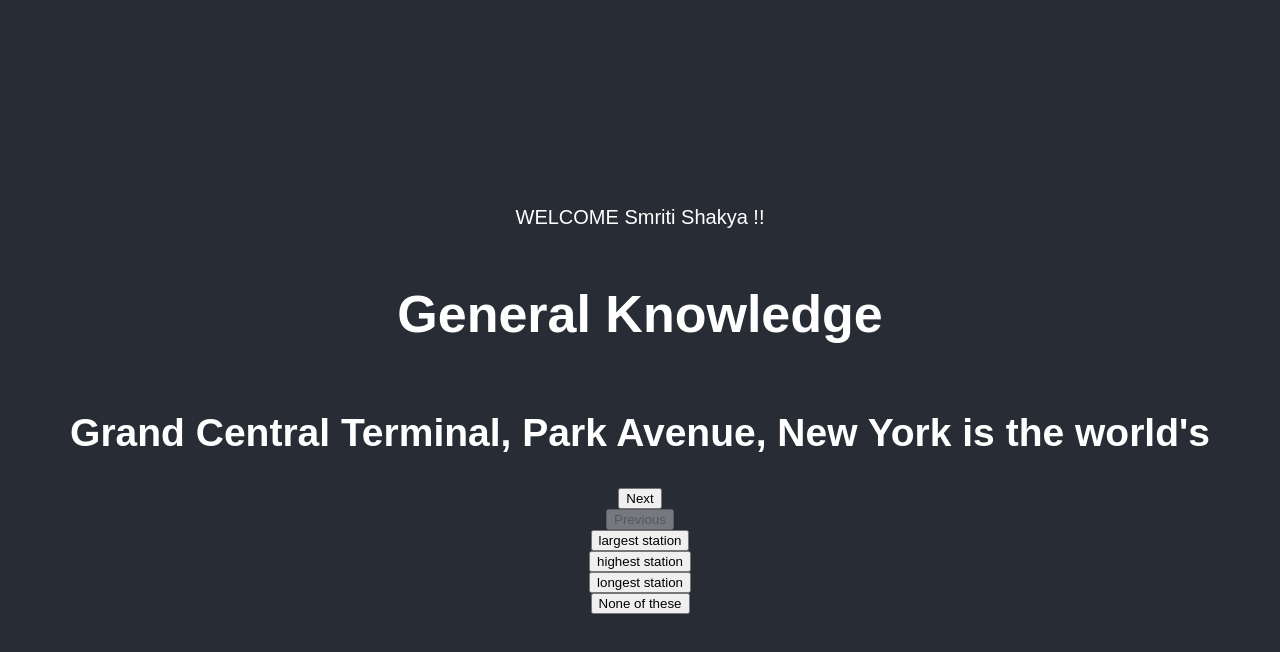
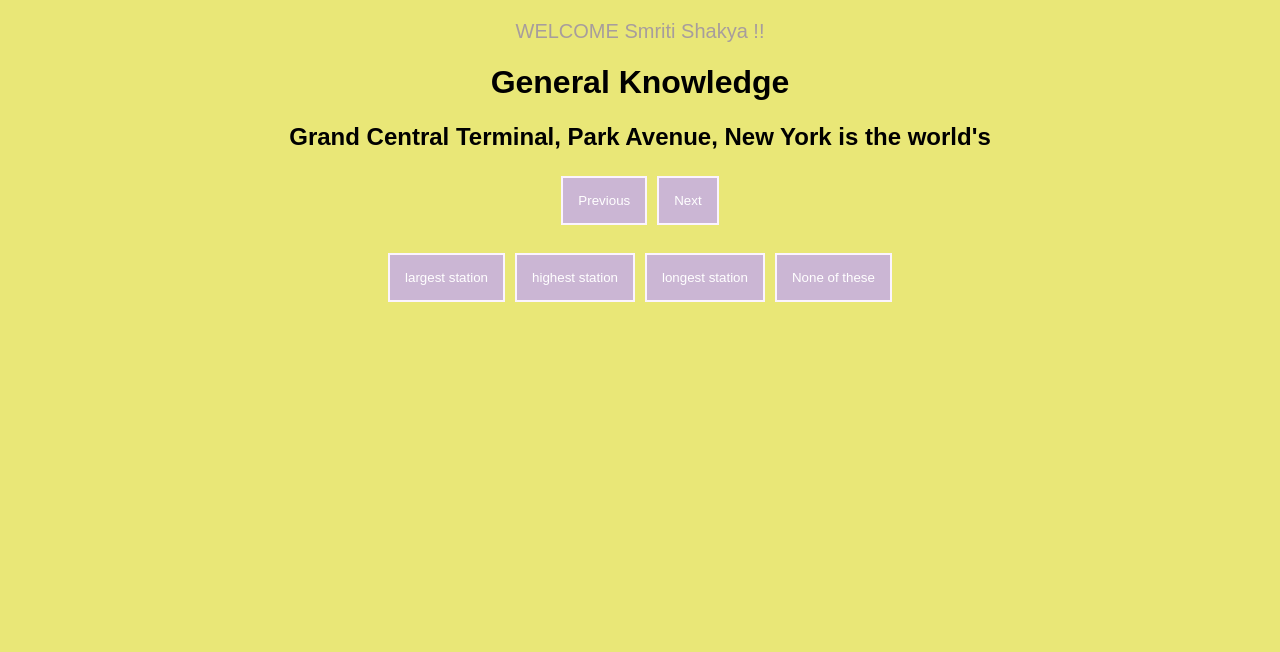
Before and after one commit to shakyaSmrite/quiz-react, a React (Create React App) app: page / in a window 1280 px wide. Shown: the top 652 px of the page. Built offline with nearby package versions, Linux system fonts and the light colour scheme.

Commit message:
score error fixed

```diff
--- a/src/App.css
+++ b/src/App.css
@@ -1,4 +1,5 @@
 * {
+  background-color: rgb(233, 231, 119);
   font-family: Arial, Helvetica, sans-serif;
 }
 
@@ -6,46 +7,28 @@
   text-align: center;
 }
 
-.App-logo {
-  height: 40vmin;
-  pointer-events: none;
+.users {
+  font-size: 20px;
+}
+
+button {
+  background-color: rgb(203, 182, 212);
+  color: white;
+  margin: 5px;
+  padding: 15px;
+  border: 2px solid rgb(251, 244, 255);
+}
+
+button:hover {
+  background-color: rgb(155, 20, 209);
+  color: whitesmoke;
 }
 
 .users {
   font-size: 20px;
+  color: rgb(167, 157, 157);
 }
 
-.btn-next{
-  float: right;
-
+p {
+  font-size: 15vh;
 }
-
-@media (prefers-reduced-motion: no-preference) {
-  .App-logo {
-    animation: App-logo-spin infinite 20s linear;
-  }
-}
-
-.App-header {
-  background-color: #282c34;
-  min-height: 100vh;
-  display: flex;
-  flex-direction: column;
-  align-items: center;
-  justify-content: center;
-  font-size: calc(10px + 2vmin);
-  color: white;
-}
-
-.App-link {
-  color: #61dafb;
-}
-
-@keyframes App-logo-spin {
-  from {
-    transform: rotate(0deg);
-  }
-  to {
-    transform: rotate(360deg);
-  }
-}
--- a/src/App.js
+++ b/src/App.js
@@ -1,11 +1,21 @@
 import "./App.css";
-import React, { useState } from "react";
+import React, { useState, useEffect } from "react";
 import data from "./api/multipleChoice.json";
+import QuestionList from "./components/QuestionList.jsx";
+import SubQuestionList from "./components/SubQuestionList";
 
 function App() {
   const copyData = [...data.options];
-  const [score, setScore] = useState(0);
   const [ques, setQues] = useState(0);
+
+  //correctAnswerList array
+  const answerList = [];
+  for (let i = 0; i < copyData.length; i++) {
+    answerList.push(copyData[i].correctAnswerID);
+  }
+  //console.log(answerList, "answer list");
+  const [score, setScore] = useState([]);
+  let copyScore = [...score];
 
   //function call to change to next question
   function handleNextClick(i) {
@@ -29,10 +39,22 @@
 
   //answercheck and score update
   function handleCheckAns(id) {
-    id === copyData[ques].correctAnswerID
-      ? setScore(score + 1)
-      : setScore(score + 0);
+    copyScore[ques] = id;
+    setScore([...copyScore]);
   }
+
+  function calculateScore() {
+    let counter = 0;
+    for (let i = 0; i < score.length; i++) {
+      if ((score[i] = answerList[i])) {
+        counter = counter + 1;
+      }
+    }
+    return counter;
+  }
+
+  // console.log(copyScore, "copyscore");
+  // console.log(score, "score");
 
   //display answer options
   function DisplayOptions({ copyData, ques }) {
@@ -53,17 +75,10 @@
         {/* Question and subquestion */}
         {ques < copyData.length ? (
           <>
-            <h1 className="ques1">{copyData[ques].question} </h1>
-            <h2 className="ques2">{copyData[ques].subQuestion}</h2>
+            <QuestionList copyData={copyData} ques={ques} />
+            <SubQuestionList copyData={copyData} ques={ques} />
 
             {/*previous and next buttons */}
-            <button
-              id="btn-next"
-              disabled={handleNextDisabler(ques)}
-              onClick={() => handleNextClick(ques)}
-            >
-              Next
-            </button>
             <button
               id="btn-prev"
               disabled={handlePrevDisabler(ques)}
@@ -72,12 +87,23 @@
               Previous
             </button>
 
+            <button
+              id="btn-next"
+              disabled={handleNextDisabler(ques)}
+              onClick={() => handleNextClick(ques)}
+            >
+              Next
+            </button>
+
+            <br />
+            <br />
+
             {/* answer options */}
             <DisplayOptions copyData={copyData} ques={ques} />
           </>
         ) : (
           <>
-            <p> Score: {score} </p>
+            <p> Score: {calculateScore()} </p>
           </>
         )}
       </header>
--- /dev/null
+++ b/src/components/QuestionList.jsx
@@ -0,0 +1,8 @@
+import React from "react";
+
+function QuestionList({ copyData, ques }) {
+  return <h1 className="ques1">{copyData[ques].question} </h1>;
+}
+
+
+export default QuestionList;
--- /dev/null
+++ b/src/components/SubQuestionList.jsx
@@ -0,0 +1,7 @@
+import React from "react";
+
+function SubQuestionList({ copyData, ques }) {
+  return <h2 className="ques2">{copyData[ques].subQuestion}</h2>;
+}
+
+export default SubQuestionList;
```
